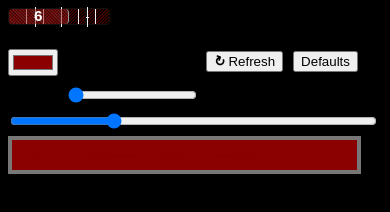
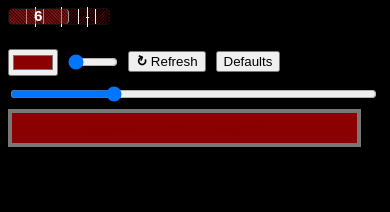
Before and after one commit to anon340589/anon340589.github.io, a plain HTML site: page clockm.html in a window 390 px wide. Drawn offline with nearby package versions, Linux system fonts and the light colour scheme.

Commit message:
mobile clock bugs

```diff
--- a/clockm.html
+++ b/clockm.html
@@ -167,12 +167,8 @@
 
         #default-color,
         #defaults {
-            float: right;
-            margin: 12px 24px 0 10px;
-        }
-
-        #defaults {
-            margin-left: -14px;
+            float: left;
+            margin: 12px 0 0 10px;
         }
 
         #default-color strong {
@@ -184,6 +180,7 @@
         #early-bird {
             float: left;
             margin: 15px 0 0 10px;
+            width: 50px
         }
 
         #time-slipper {
@@ -285,10 +282,10 @@
     </div>
 
     <input type="color" id="color" value="#8B0000" />
-    <button id="defaults">Defaults</button>
-    <button id="default-color"><strong>&#8635;</strong> Refresh</button>
 
     <input type="range" min="1" max="3" step="1" value="2" id="early-bird" />
+    <button id="default-color"><strong>&#8635;</strong> Refresh</button>
+    <button id="defaults">Defaults</button>
 
     <input type="range" min="0" max="1440" step="1" class="not-initialized" id="time-slipper" />
 
```
Also changed, not shown: index.html (+4 -2 lines).
